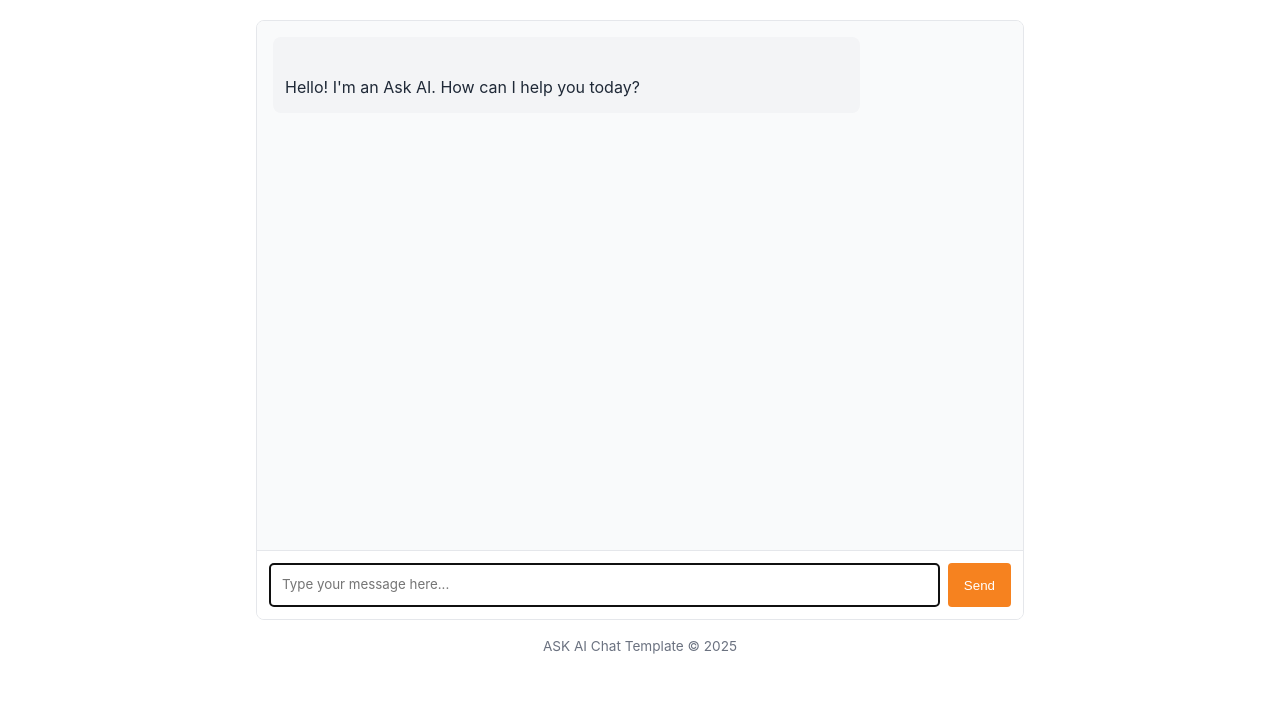
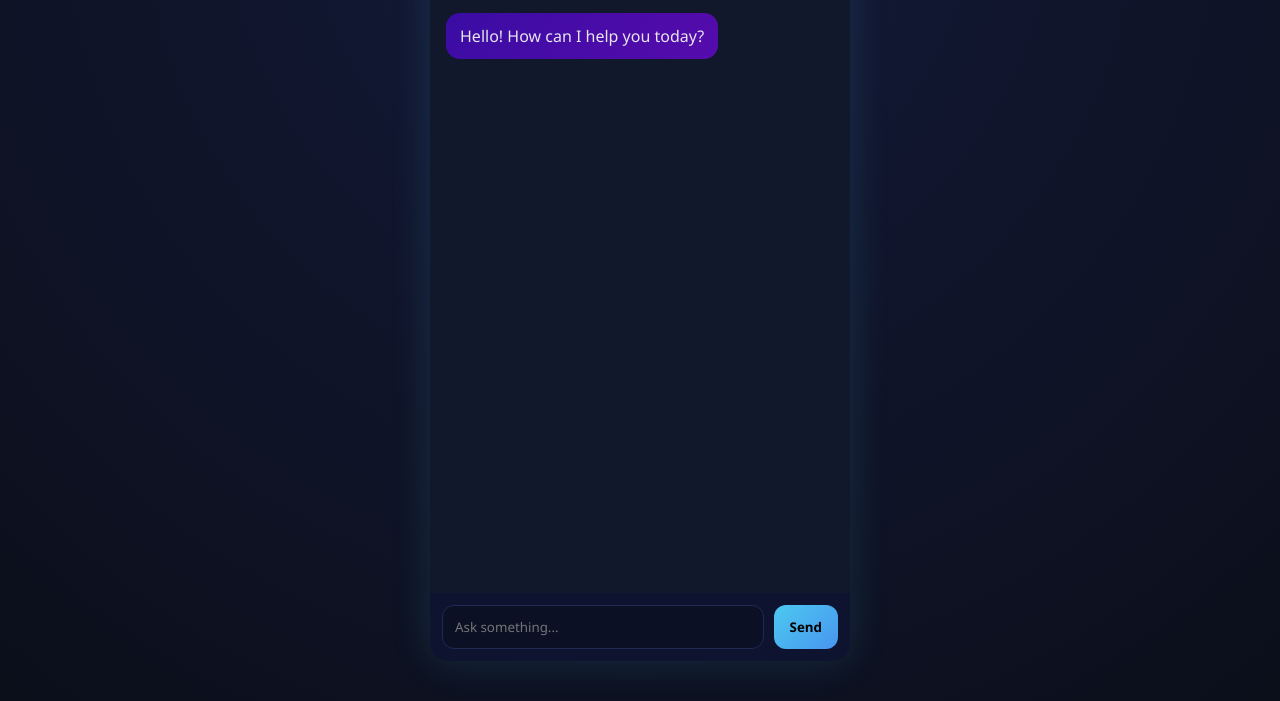
Before and after one commit to ASk0705/llm-chat-app-template, a website: page public/index.html in a window 1280 px wide. Shown: the part 99-800 px from the top of the page. Drawn offline with Linux system fonts and the light colour scheme.

Commit message:
Update index.html

```diff
--- a/public/index.html
+++ b/public/index.html
@@ -1,179 +1,178 @@
-<!doctype html>
+<!DOCTYPE html>
 <html lang="en">
 <head>
 <meta charset="UTF-8" />
-		<meta name="viewport" content="width=device-width, initial-scale=1.0" />
-		<title>LLM Chat App</title>
+<meta name="viewport" content="width=device-width, initial-scale=1.0"/>
+<title>AI Chat</title>
+
 <style>
 :root {
-				--primary-color: #f6821f;
-				--primary-hover: #e67e22;
-				--light-bg: #f9fafb;
-				--border-color: #e5e7eb;
-				--text-color: #1f2937;
-				--text-light: #6b7280;
-				--user-msg-bg: #fff2e6;
-				--assistant-msg-bg: #f3f4f6;
+  --bg: #0b0f1a;
+  --card: #12182b;
+  --accent: #4cc9f0;
+  --user: #4895ef;
+  --ai: #3a0ca3;
+  --text: #e6e6eb;
 }
 
 * {
   box-sizing: border-box;
-				margin: 0;
-				padding: 0;
+  font-family: "Segoe UI", system-ui, sans-serif;
 }
 
 body {
-				font-family:
-					-apple-system, BlinkMacSystemFont, "Segoe UI", Roboto, Oxygen, Ubuntu,
-					Cantarell, sans-serif;
-				line-height: 1.6;
-				color: var(--text-color);
-				max-width: 800px;
-				margin: 0 auto;
-				padding: 1rem;
-			}
-
-			header {
-				text-align: center;
-				margin-bottom: 2rem;
-				padding: 1rem 0;
-				border-bottom: 1px solid var(--border-color);
-			}
-
-			h1 {
-				font-size: 1.5rem;
-				color: var(--primary-color);
+  margin: 0;
+  background: radial-gradient(circle at top, #141a3a, var(--bg));
+  height: 100vh;
+  display: flex;
+  align-items: center;
+  justify-content: center;
+  color: var(--text);
 }
 
 .chat-container {
+  width: 100%;
+  max-width: 420px;
+  height: 90vh;
+  background: var(--card);
+  border-radius: 18px;
   display: flex;
   flex-direction: column;
-				height: calc(100vh - 200px);
-				min-height: 400px;
-				border: 1px solid var(--border-color);
-				border-radius: 8px;
+  box-shadow: 0 0 40px rgba(76, 201, 240, 0.15);
   overflow: hidden;
+}
+
+.chat-header {
+  padding: 16px;
+  background: linear-gradient(135deg, var(--ai), var(--accent));
+  font-weight: 600;
+  font-size: 18px;
+  text-align: center;
 }
 
 .chat-messages {
   flex: 1;
+  padding: 16px;
   overflow-y: auto;
-				padding: 1rem;
-				background-color: var(--light-bg);
+  display: flex;
+  flex-direction: column;
+  gap: 12px;
 }
 
 .message {
-				margin-bottom: 1rem;
-				padding: 0.75rem;
-				border-radius: 8px;
   max-width: 80%;
+  padding: 12px 14px;
+  border-radius: 14px;
+  line-height: 1.4;
+  animation: fadeIn 0.3s ease-in;
 }
 
-			.message p {
-				white-space: pre-line;
-				margin: 0;
-				overflow-wrap: anywhere;
+.user {
+  align-self: flex-end;
+  background: linear-gradient(135deg, var(--user), #4361ee);
 }
 
-			.user-message {
-				background-color: var(--user-msg-bg);
-				align-self: flex-end;
-				margin-left: auto;
+.ai {
+  align-self: flex-start;
+  background: linear-gradient(135deg, var(--ai), #560bad);
 }
 
-			.assistant-message {
-				background-color: var(--assistant-msg-bg);
-				align-self: flex-start;
+.chat-input {
+  display: flex;
+  padding: 12px;
+  gap: 10px;
+  background: #0e1430;
 }
 
-			.message-input {
-				display: flex;
-				padding: 0.75rem;
-				border-top: 1px solid var(--border-color);
-				background-color: white;
+.chat-input input {
+  flex: 1;
+  background: #0b1025;
+  border: 1px solid #1f2a55;
+  color: var(--text);
+  padding: 12px;
+  border-radius: 12px;
+  outline: none;
 }
 
-			#user-input {
-				flex: 1;
-				padding: 0.75rem;
-				border: 1px solid var(--border-color);
-				border-radius: 4px;
-				font-family: inherit;
-				resize: none;
-				min-height: 44px;
+.chat-input button {
+  background: linear-gradient(135deg, var(--accent), #4895ef);
+  border: none;
+  color: #000;
+  padding: 12px 16px;
+  border-radius: 12px;
+  cursor: pointer;
+  font-weight: 600;
 }
 
-			#send-button {
-				margin-left: 0.5rem;
-				padding: 0 1rem;
-				background-color: var(--primary-color);
-				color: white;
-				border: none;
-				border-radius: 4px;
-				cursor: pointer;
-				transition: background-color 0.2s;
+.chat-input button:hover {
+  opacity: 0.9;
 }
 
-			#send-button:hover {
-				background-color: var(--primary-hover);
+.typing {
+  font-style: italic;
+  opacity: 0.7;
 }
 
-			#send-button:disabled {
-				background-color: var(--text-light);
-				cursor: not-allowed;
-			}
-
-			.typing-indicator {
-				display: none;
-				font-style: italic;
-				color: var(--text-light);
-				padding: 1rem;
-			}
-
-			.typing-indicator.visible {
-				display: block;
-			}
-
-			footer {
-				margin-top: 1rem;
-				text-align: center;
-				font-size: 0.85rem;
-				color: var(--text-light);
+@keyframes fadeIn {
+  from { opacity: 0; transform: translateY(4px); }
+  to { opacity: 1; transform: translateY(0); }
 }
 </style>
 </head>
+
 <body>
-		<header>
-			<h1>ASK AI Chat</h1>
-		</header>
+  <div class="chat-container">
+    <div class="chat-header">🤖 AI Assistant</div>
 
-		<div class="chat-container">
-			<div id="chat-messages" class="chat-messages">
-				<div class="message assistant-message">
-					<p>
-						Hello! I'm an Ask AI. How can I help you today?
-					</p>
+    <div class="chat-messages" id="messages">
+      <div class="message ai">Hello! How can I help you today?</div>
+    </div>
+
+    <div class="chat-input">
+      <input id="input" type="text" placeholder="Ask something..." />
+      <button onclick="sendMessage()">Send</button>
     </div>
   </div>
 
-			<div class="typing-indicator" id="typing-indicator">
-				AI is thinking...
-			</div>
+<script>
+const messages = document.getElementById("messages");
+const input = document.getElementById("input");
 
-			<div class="message-input">
-				<textarea
-					id="user-input"
-					placeholder="Type your message here..."
-					rows="1"
-					autofocus
-				></textarea>
-				<button id="send-button">Send</button>
-			</div>
-		</div>
+function addMessage(text, type) {
+  const div = document.createElement("div");
+  div.className = "message " + type;
+  div.textContent = text;
+  messages.appendChild(div);
+  messages.scrollTop = messages.scrollHeight;
+}
 
-		<footer>
-			<p>ASK AI Chat Template &copy; 2025</p>
-		</footer>
+function fakeAIResponse(userText) {
+  return "🤖 I received: \"" + userText + "\". Connect me to a real AI backend to make me smarter!";
+}
+
+function sendMessage() {
+  const text = input.value.trim();
+  if (!text) return;
+
+  addMessage(text, "user");
+  input.value = "";
+
+  const typing = document.createElement("div");
+  typing.className = "message ai typing";
+  typing.textContent = "AI is typing...";
+  messages.appendChild(typing);
+  messages.scrollTop = messages.scrollHeight;
+
+  setTimeout(() => {
+    typing.remove();
+    addMessage(fakeAIResponse(text), "ai");
+  }, 800);
+}
+
+input.addEventListener("keydown", e => {
+  if (e.key === "Enter") sendMessage();
+});
+</script>
 
 		<!-- Chat app script -->
 		<script src="chat.js"></script>
```
Lines whose indentation alone changed are shown as unchanged.
